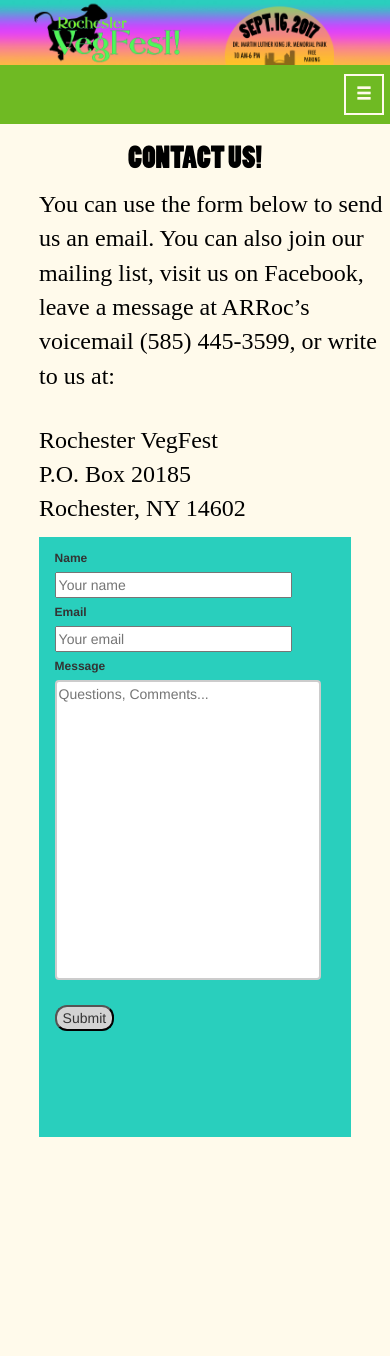
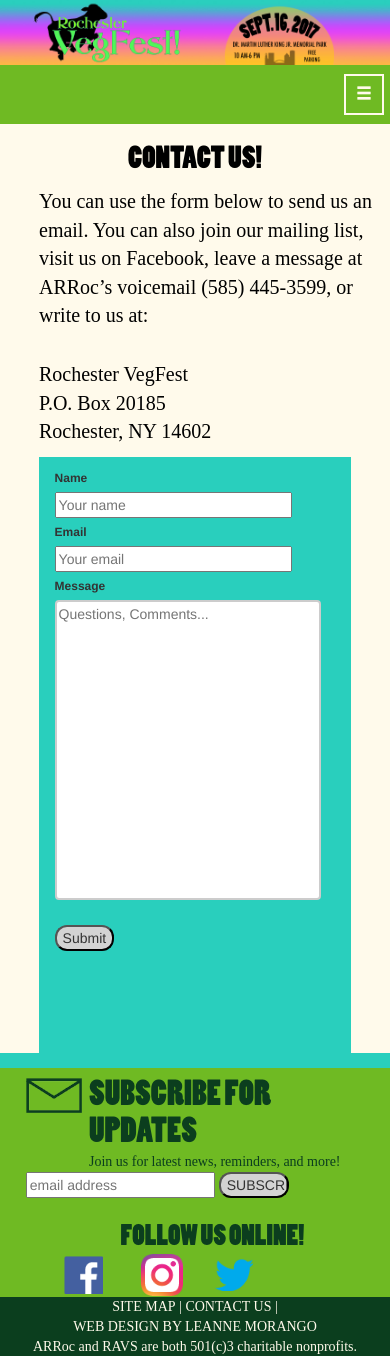
Before and after one commit to LucidDistortion/Rochester-VegFest-Website, a PHP site: page /contact.html in a window 390 px wide. Shown: the top 1356 px of the page. Run offline with PHP 8.4, Linux system fonts and the light colour scheme; some web fonts are replaced.

Commit message:
contact responsivness

```diff
--- a/css/contactstyles.css
+++ b/css/contactstyles.css
@@ -78,7 +78,7 @@ input[type=submit] {
 	}
 
 	p.bodytext {
-		font-size::20px !important;
+		font-size:20px !important;
 	}
 
 	label {
@@ -97,7 +97,7 @@ input[type=submit] {
 
 @media screen and (max-width: 768px) { /* The "mobile" breakpoint - footer colums stack here */
 	#main {
-		padding-bottom: 600px;
+		padding-bottom: 280px;
 	}
 		h1 {
 		font-size: 30px !important;
```
